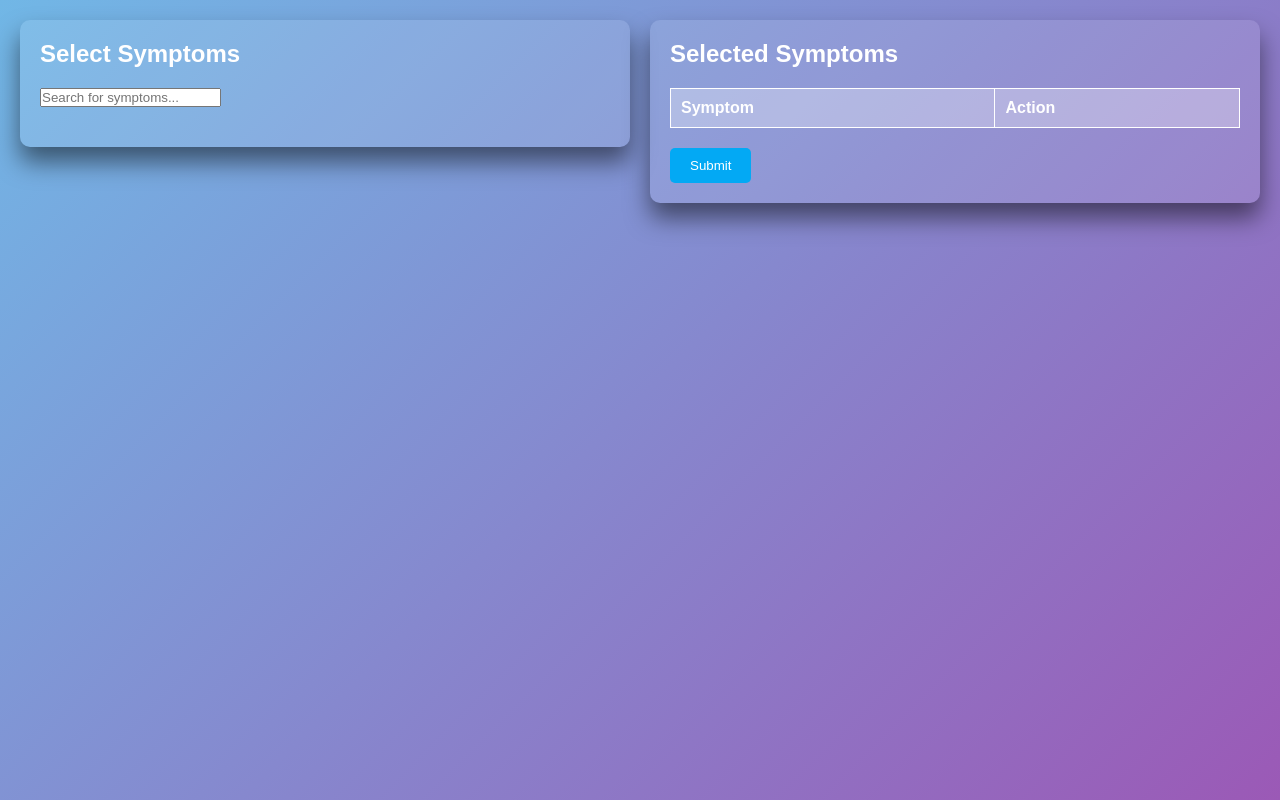
After one commit to BasharAZ1/MedicineRecommendationSystem, a Flask app: page /symptoms in a window 1280 px wide. The commit adds this page. Run offline with Flask 3, Linux system fonts and the light colour scheme; lists and menus that the app fills with data are empty.

Commit message:
implment and model upload

```diff
--- a/authentication.py
+++ b/authentication.py
@@ -21,11 +21,10 @@ def login():
             user = user_from_dict(user_dict)
 
             session['username'] = user.username
-            session['phone'] = user.phone
             session['user_id'] = str(user._id)
             session['is_logged_in'] = True
             login_user(user)
-            return redirect(url_for('recipient', user_id=user._id))
+            return redirect(url_for('symptoms', user_id=user._id))
         else:
             flash('שם משתמש או סיסמה שגויים')
             return render_template('login.html', username=username)
--- a/db.py
+++ b/db.py
@@ -50,10 +50,8 @@ def check_user_password(username, password):
 def user_from_dict(user_dict):
     user = User(
         username=user_dict['username'],
-        phone=user_dict['phone'],
         password=user_dict['password_hash'],
     )
     user.set_id(user_dict['_id'])
-    user.is_available = user_dict['is_available']
     user.services = user_dict['services']
     return user
--- /dev/null
+++ b/static/symptoms.css
@@ -0,0 +1,108 @@
+/* styles.css */
+
+* {
+    margin: 0;
+    padding: 0;
+    box-sizing: border-box;
+    font-family: 'Arial', sans-serif;
+}
+
+body {
+    display: flex;
+    justify-content: center;
+    align-items: center;
+    height: 100vh;
+    background: linear-gradient(135deg, #71b7e6, #9b59b6);
+}
+
+.container {
+    display: flex;
+    align-items: flex-start;
+    height: 100%;
+    width: 100%;
+    padding: 20px;
+    gap: 20px;
+}
+
+.box, .table-container {
+    background: rgba(255, 255, 255, 0.1);
+    padding: 20px;
+    border-radius: 10px;
+    box-shadow: 0 15px 25px rgba(0, 0, 0, 0.5);
+    color: #fff;
+}
+
+.box {
+    flex: 1;
+}
+
+.table-container {
+    flex: 1;
+    display: flex;
+    flex-direction: column;
+    align-items: flex-start;
+}
+
+.box h2, .table-container h2 {
+    margin-bottom: 20px;
+}
+
+.table-container table {
+    width: 100%;
+    border-collapse: collapse;
+    color: #fff;
+    margin-bottom: 20px;
+}
+
+.table-container th, .table-container td {
+    border: 1px solid #fff;
+    padding: 10px;
+    text-align: left;
+}
+
+.table-container th {
+    background: rgba(255, 255, 255, 0.3);
+}
+
+.table-container td {
+    background: rgba(255, 255, 255, 0.1);
+}
+
+button {
+    background: #03a9f4;
+    border: none;
+    padding: 10px 20px;
+    border-radius: 5px;
+    cursor: pointer;
+    color: #fff;
+    transition: background 0.3s ease, transform 0.3s ease;
+    align-self: center;
+}
+
+button:hover {
+    background: #039be5;
+    transform: scale(1.05);
+}
+
+.search-box {
+    margin-bottom: 20px;
+}
+
+#symptom-list {
+    list-style: none;
+    padding: 0;
+    margin: 0;
+}
+
+#symptom-list li {
+    background: rgba(255, 255, 255, 0.1);
+    padding: 5px;
+    margin: 5px 0;
+    border-radius: 5px;
+    cursor: pointer;
+    color: #fff;
+}
+
+#symptom-list li:hover {
+    background: rgba(255, 255, 255, 0.3);
+}
--- a/templates/login.html
+++ b/templates/login.html
@@ -10,13 +10,13 @@
     <div class="login-container">
         <div class="login-box">
             <h2>Login</h2>
-            <form>
+            <form method="POST" action="/login">
                 <div class="input-box">
-                    <input type="text" required>
+                    <input type="text" name="username" required>
                     <label>Username</label>
                 </div>
                 <div class="input-box">
-                    <input type="password" required>
+                    <input type="password" name="password" required>
                     <label>Password</label>
                 </div>
                 <button type="submit">Login</button>
--- /dev/null
+++ b/templates/symptoms.html
@@ -0,0 +1,92 @@
+<!DOCTYPE html>
+<html lang="en">
+<head>
+    <meta charset="UTF-8">
+    <meta name="viewport" content="width=device-width, initial-scale=1.0">
+    <title>Select Symptoms</title>
+    <link rel="stylesheet" href="{{ url_for('static', filename='symptoms.css') }}">
+</head>
+<body>
+    <div class="container">
+        <div class="box">
+            <h2>Select Symptoms</h2>
+            <div class="search-box">
+                <input type="text" id="symptom-search" placeholder="Search for symptoms...">
+                <ul id="symptom-list"></ul>
+            </div>
+        </div>
+        <div class="table-container">
+            <h2>Selected Symptoms</h2>
+            <table id="selected-symptoms-table">
+                <thead>
+                    <tr>
+                        <th>Symptom</th>
+                        <th>Action</th>
+                    </tr>
+                </thead>
+                <tbody>
+                    <!-- Selected symptoms will be added here -->
+                </tbody>
+            </table>
+            <form method="POST" id="symptom-form" action="/submit_symptoms">
+                <button type="submit">Submit</button>
+            </form>
+        </div>
+    </div>
+
+    <script>
+        const symptoms = {{ symptoms|tojson }};
+        const searchInput = document.getElementById('symptom-search');
+        const symptomList = document.getElementById('symptom-list');
+        const selectedSymptomsTable = document.getElementById('selected-symptoms-table').querySelector('tbody');
+        const symptomForm = document.getElementById('symptom-form');
+
+        searchInput.addEventListener('input', function() {
+            const query = searchInput.value.toLowerCase();
+            symptomList.innerHTML = '';
+            if (query) {
+                const filteredSymptoms = symptoms.filter(symptom => symptom.toLowerCase().includes(query)).slice(0, 5);
+                filteredSymptoms.forEach(symptom => {
+                    const li = document.createElement('li');
+                    li.textContent = symptom.replace(/_/g, ' ');
+                    li.addEventListener('click', () => selectSymptom(symptom));
+                    symptomList.appendChild(li);
+                });
+            }
+        });
+
+        function selectSymptom(symptom) {
+            if (document.querySelector(`input[value="${symptom}"]`)) {
+                return; // Prevent adding the same symptom more than once
+            }
+
+            const input = document.createElement('input');
+            input.type = 'hidden';
+            input.name = 'symptoms';
+            input.value = symptom;
+            symptomForm.appendChild(input);
+
+            addSymptomToTable(symptom);
+        }
+
+        function addSymptomToTable(symptom) {
+            const row = document.createElement('tr');
+            const cellSymptom = document.createElement('td');
+            const cellAction = document.createElement('td');
+            const deleteBtn = document.createElement('button');
+
+            cellSymptom.textContent = symptom.replace(/_/g, ' ');
+            deleteBtn.textContent = 'Remove';
+            deleteBtn.addEventListener('click', () => {
+                row.remove();
+                document.querySelector(`input[value="${symptom}"]`).remove();
+            });
+
+            cellAction.appendChild(deleteBtn);
+            row.appendChild(cellSymptom);
+            row.appendChild(cellAction);
+            selectedSymptomsTable.appendChild(row);
+        }
+    </script>
+</body>
+</html>
--- a/urls.py
+++ b/urls.py
@@ -1,7 +1,11 @@
-from views import homepage
+from views import homepage,symptoms,submit_symptoms
 from authentication import register, login, logout
 
 
 def configure_routes(app):
     app.add_url_rule('/', 'homepage', homepage)
     app.add_url_rule('/register', 'register', register,methods=["POST", "GET"])
+    app.add_url_rule('/symptoms', 'symptoms', symptoms,methods=["POST", "GET"])
+    app.add_url_rule('/login', 'login', login,methods=["POST", "GET"])
+    app.add_url_rule('/submit_symptoms', 'submit_symptoms', submit_symptoms,methods=["POST", "GET"])
+    app.add_url_rule('/login', 'login', login,methods=["POST", "GET"])
--- a/views.py
+++ b/views.py
@@ -7,3 +7,42 @@ from bson.objectid import ObjectId
 
 def homepage():
     return render_template('login.html')
+
+
+def symptoms():
+    if request.method == 'POST':
+        selected_symptoms = request.form.getlist('symptoms')
+        return redirect(url_for('predict', symptoms=','.join(selected_symptoms)))
+
+    symptoms_list = ['abdominal_pain', 'acidity', 'altered_sensorium', 'anxiety', 'back_pain',
+                     'blackheads', 'bladder_discomfort', 'blister', 'bloody_stool',
+                     'blurred_and_distorted_vision', 'breathlessness', 'bruising',
+                     'burning_micturition', 'chest_pain', 'chills', 'cold_hands_and_feets',
+                     'constipation', 'continuous_feel_of_urine', 'continuous_sneezing', 'cough',
+                     'cramps', 'dark_urine', 'dehydration', 'diarrhoea', 'dischromic_patches',
+                     'distention_of_abdomen', 'dizziness', 'excessive_hunger',
+                     'extra_marital_contacts', 'family_history', 'fatigue',
+                     'foul_smell_of_urine', 'headache', 'high_fever', 'hip_joint_pain',
+                     'indigestion', 'irregular_sugar_level', 'irritation_in_anus', 'joint_pain',
+                     'knee_pain', 'lack_of_concentration', 'lethargy', 'loss_of_appetite',
+                     'loss_of_balance', 'mood_swings', 'movement_stiffness', 'muscle_wasting',
+                     'muscle_weakness', 'nausea', 'neck_pain', 'nodal_skin_eruptions', 'obesity',
+                     'pain_during_bowel_movements', 'pain_in_anal_region', 'painful_walking',
+                     'passage_of_gases', 'patches_in_throat', 'pus_filled_pimples',
+                     'red_sore_around_nose', 'restlessness', 'scurring', 'shivering',
+                     'silver_like_dusting', 'skin_peeling', 'skin_rash', 'small_dents_in_nails',
+                     'spinning_movements', 'spotting_urination', 'stiff_neck', 'stomach_pain',
+                     'sunken_eyes', 'sweating', 'swelling_joints', 'swelling_of_stomach',
+                     'swollen_legs', 'ulcers_on_tongue', 'vomiting', 'watering_from_eyes',
+                     'weakness_in_limbs', 'weakness_of_one_body_side', 'weight_gain',
+                     'weight_loss', 'yellow_crust_ooze', 'yellowing_of_eyes', 'yellowish_skin',
+                     'None', 'itching']
+
+    return render_template('symptoms.html', symptoms=symptoms_list)
+
+
+def submit_symptoms():
+    if request.method == 'POST':
+        selected_symptoms = request.form.getlist('symptoms')
+        print(selected_symptoms)
+        return "Symptoms submitted successfully!"
```
Also changed, not shown: static/Disease.css (added, +78 -0 lines), templates/Disease.html (added, +30 -0 lines), 1 other file.
